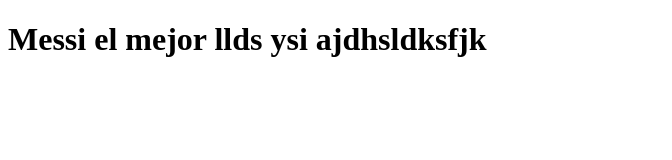
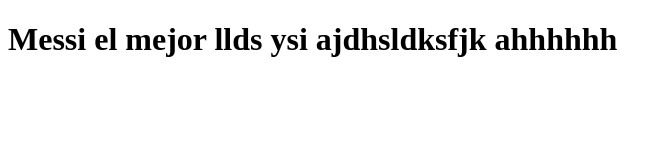
Before and after one commit to LuisFC510/proyectoAEWVet, a plain HTML site: page ejemplo.html in a window 1280 px wide. Shown: the whole page, without its empty margins (0-672 px from the left). Drawn offline with Linux system fonts and the light colour scheme.

Commit message:
decima prueba

```diff
--- a/ejemplo.html
+++ b/ejemplo.html
@@ -10,7 +10,7 @@
         <h1>
             Messi el mejor llds
             ysi ajdhsldksfjk
-
+            ahhhhhh
         </h1>
     </body>
 </html>
```
